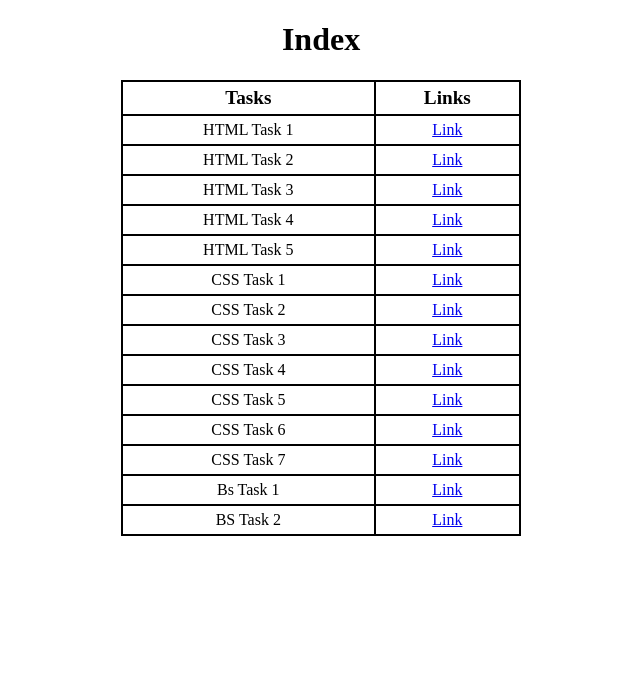
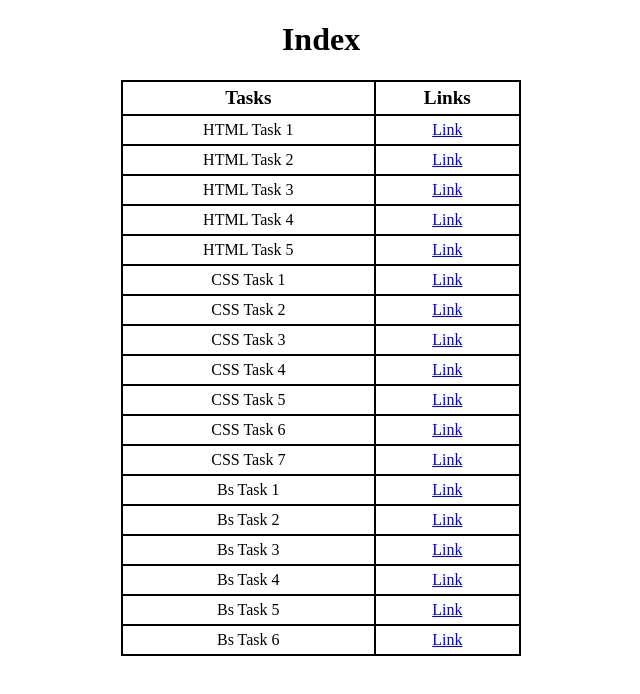
Before and after one commit to srik4442/mernstack, a plain HTML site: page index.html in a window 1280 px wide. Shown: the whole page, without its empty margins (319-959 px from the left). Drawn offline with Linux system fonts and the light colour scheme.

Commit message:
Update index.html

```diff
--- a/index.html
+++ b/index.html
@@ -97,8 +97,28 @@
 </tr>
 
 <tr>
-    <td>BS Task 2</td>
-    <td><a href="BS Task 2" target="_blank">Link</a></td>
+    <td>Bs Task 2</td>
+    <td><link rel="stylesheet" href="BS Task 2\style.min.css"><a href="BS Task 2\index.html" target="_blank">Link</a></td>
+</tr>
+
+<tr>
+    <td>Bs Task 3</td>
+    <td><link rel="stylesheet" href="BS Task 3\style.min.css"><a href="BS Task 3\index.html" target="_blank">Link</a></td>
+</tr>
+
+<tr>
+    <td>Bs Task 4</td>
+    <td><link rel="stylesheet" href="BS Task 4\style.min.css"><a href="BS Task 4\index.html" target="_blank">Link</a></td>
+</tr>
+
+<tr>
+    <td>Bs Task 5</td>
+    <td><link rel="stylesheet" href="BS Task 5\style.min.css"><a href="BS Task 5\index.html" target="_blank">Link</a></td>
+</tr>
+
+<tr>
+    <td>Bs Task 6</td>
+    <td><link rel="stylesheet" href="BS Task 6\style.min.css"><a href="BS Task 6\index.html" target="_blank">Link</a></td>
 </tr>
 
     </table>
```
